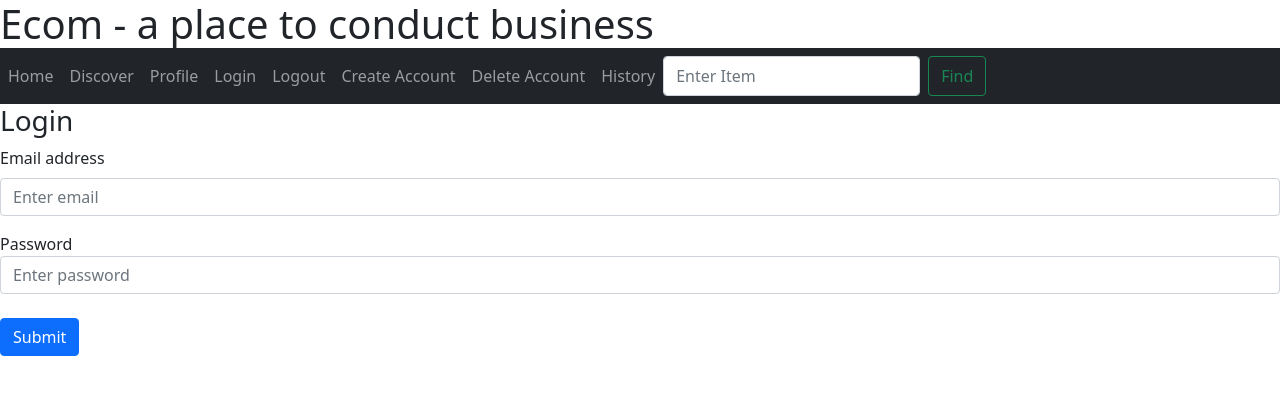
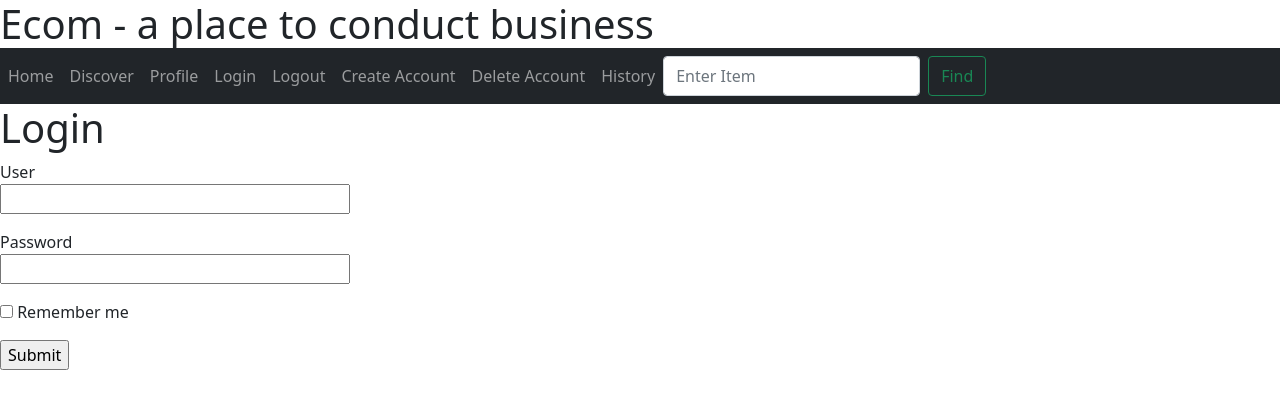
Before and after one commit to mkao823/Group8Project, a Python web app: template websiteProject/app/templates/login.html in a window 1280 px wide. Shown: the top 409 px of the page. Run offline with Jinja, Linux system fonts and the light colour scheme; the template is opened without the code that fills it, so the values that code supplies are empty, except form fields; form fields are guessed from the names that the template uses.

Commit message:
updated models, login/profile html

```diff
--- a/websiteProject/app/models.py
+++ b/websiteProject/app/models.py
@@ -27,11 +27,12 @@ class User(UserMixin, db.Model):
 """
 
 class LoginForm(FlaskForm):
+   user = StringField('Name', validators=[DataRequired()])
    email = StringField('Email', validators=[DataRequired()])
    password = PasswordField('Password', validators=[DataRequired()])
    remember_me = BooleanField('Remember Me')
    submit = SubmitField('Login')
 
 class ProfileForm(FlaskForm):
-    user = StringField('Username', validators=[DataRequired()])
+    user = StringField('Name', validators=[DataRequired()])
     password = PasswordField('Password', validators=[DataRequired()])
--- a/websiteProject/app/templates/login.html
+++ b/websiteProject/app/templates/login.html
@@ -3,17 +3,20 @@
    Login
 {% endblock title %}
 {% block sign_up %}
-<form method = "POST">
-  <h3>Login</h3>
-  <div class = "mb-3">
-    <label for="exampleFormControlInput1" class="form-label">Email address</label>
-    <input type= "email" class="form-control" id="exampleFormControlInput1" placeholder= "Enter email"/>
-  </div>
-  <div class = "form-group">
-    <label for="password1">Password</label>
-    <input type= "password" class="form-control" id="password" name="password" placeholder= "Enter password"/>
-  </div>
-  <br />
-  <button type="submit" class="btn btn-primary">Submit</button>
-</form>
+	<h1> Login </h1>
+	<form action="" method="post" novalidate>
+            {{ form.hidden_tag() }}
+            <p>
+                {{ form.user.label }}<br>
+                {{ form.user(size=32) }}
+            </p>
+            <p>
+                {{ form.password.label }}<br>
+                {{ form.password(size=32) }}
+            </p>
+            <p>
+                {{ form.remember_me() }} {{ form.remember_me.label }}
+            </p>
+            <p>{{ form.submit() }}</p>
+        </form>
 {% endblock sign_up %}
```
Also changed, not shown: websiteProject/app/routes.py (+3 -4 lines), websiteProject/app/templates/profile.html (+11 -16 lines), websiteProject/app/app.db.
